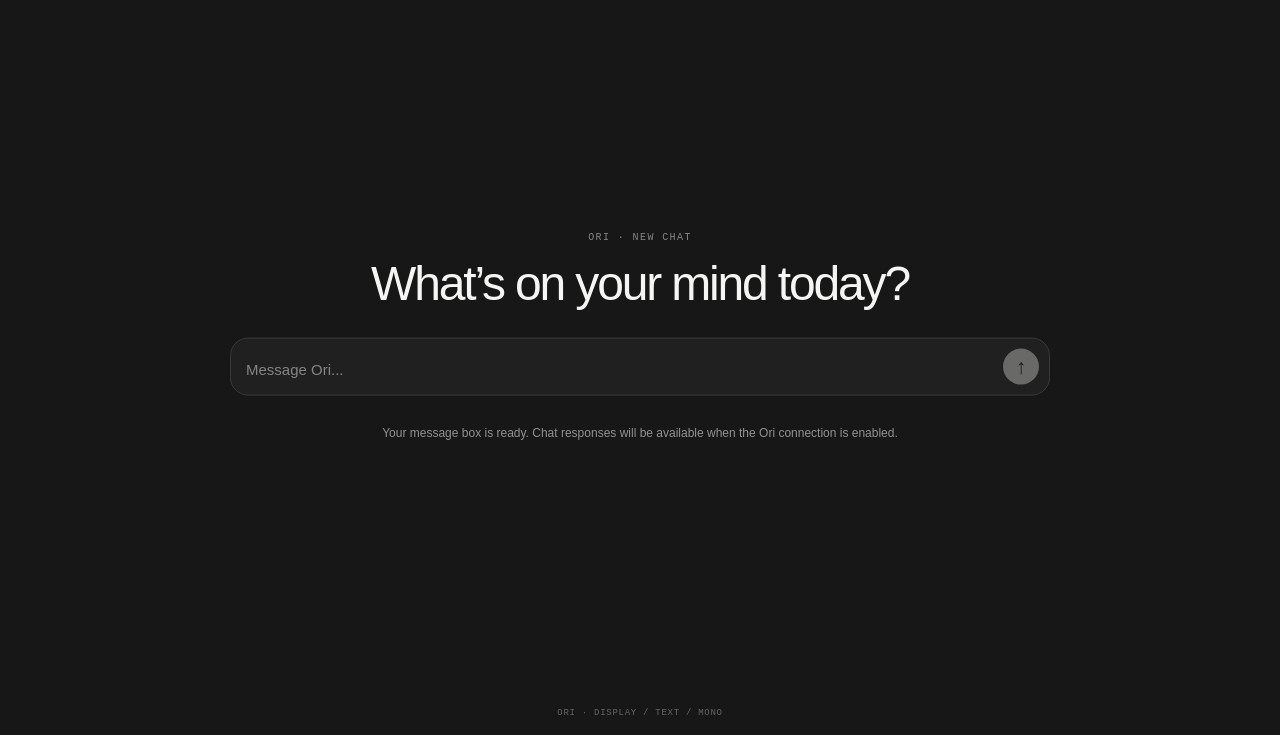
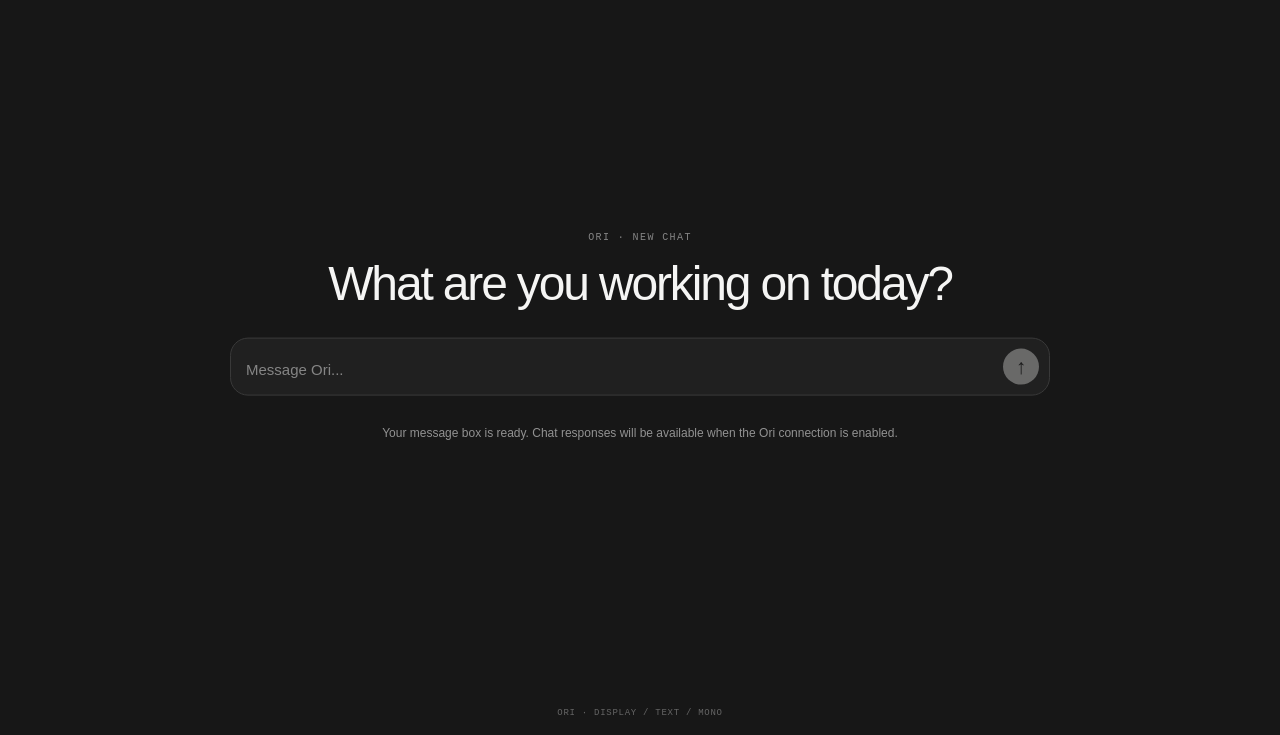
Before and after one commit to 30lnewcomb-byte/solid-waddle, a website: page ori-start.html in a window 1280 px wide. Shown: the part 65-800 px from the top of the page. Drawn offline with Linux system fonts and the light colour scheme; a web font is replaced by a local one.

Commit message:
Use Ori Platform's rotating new-chat greetings

```diff
--- a/ori-start.html
+++ b/ori-start.html
@@ -56,6 +56,30 @@ footer{position:absolute;bottom:17px;left:0;right:0;display:flex;justify-content
   const input = document.querySelector("#message");
   const send = document.querySelector("#send-button");
   const status = document.querySelector("#status");
+  const greeting = document.querySelector("#greeting-title");
+  const emptyPrompts = [
+    "What’s on your mind today?",
+    "What would you like to work on?",
+    "What can we figure out together?",
+    "What are you thinking about?",
+    "Where should we start?",
+    "What would you like to explore?",
+    "What are you working on today?",
+    "Got something on your mind?",
+    "What should we tackle?",
+    "What can Ori help with?",
+    "Ready when you are.",
+    "What are we working on?",
+    "What would you like to figure out?",
+    "Need a hand with something?",
+    "What should we dive into?",
+    "What’s up?",
+    "What would you like to talk about?",
+    "Have something in mind?",
+    "What should we look at?",
+    "What do you want to build today?"
+  ];
+  greeting.textContent = emptyPrompts[Math.floor(Math.random() * emptyPrompts.length)];
   input.addEventListener("input", () => {
     send.disabled = !input.value.trim();
     input.style.height = "auto";
```
